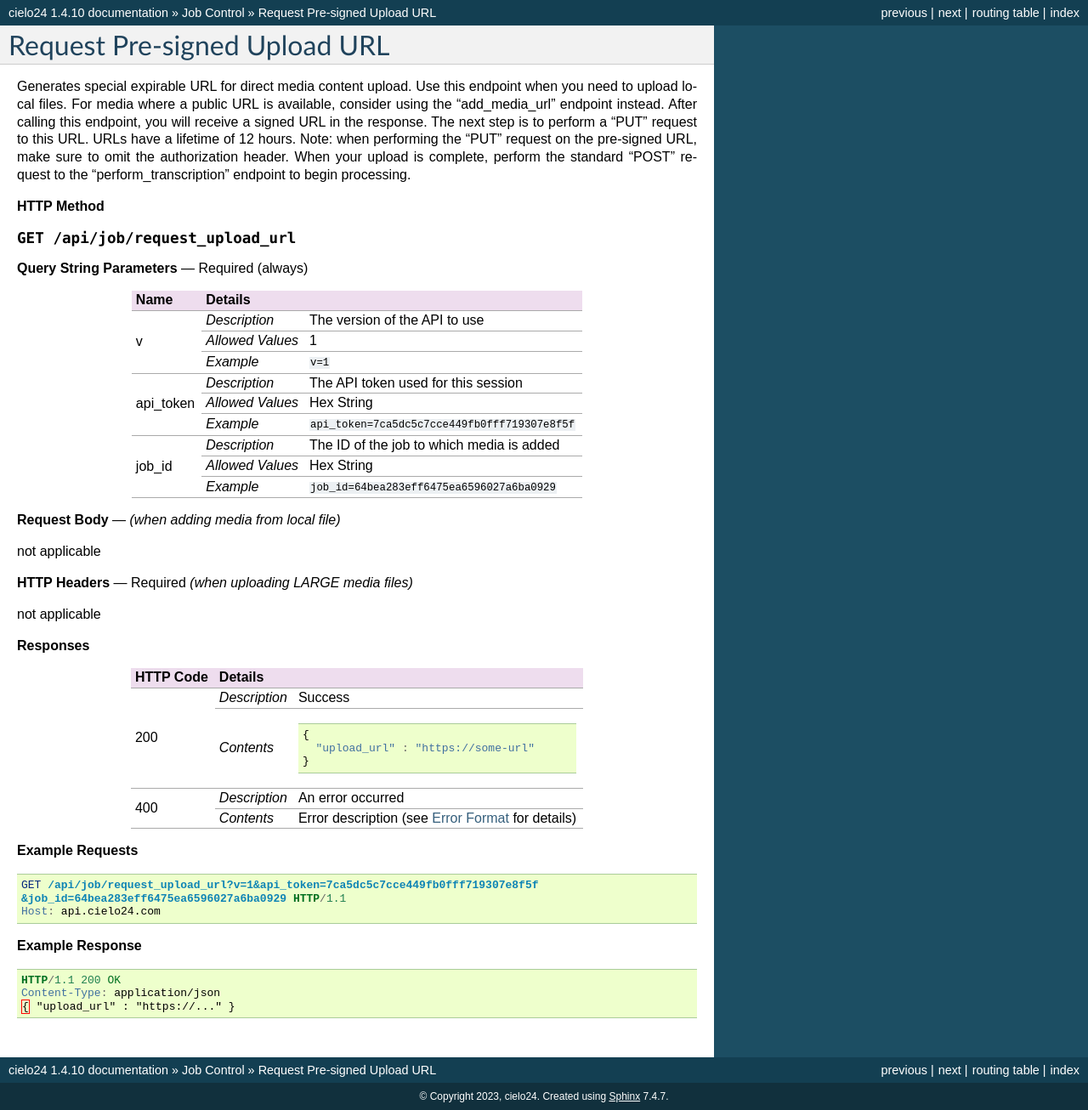
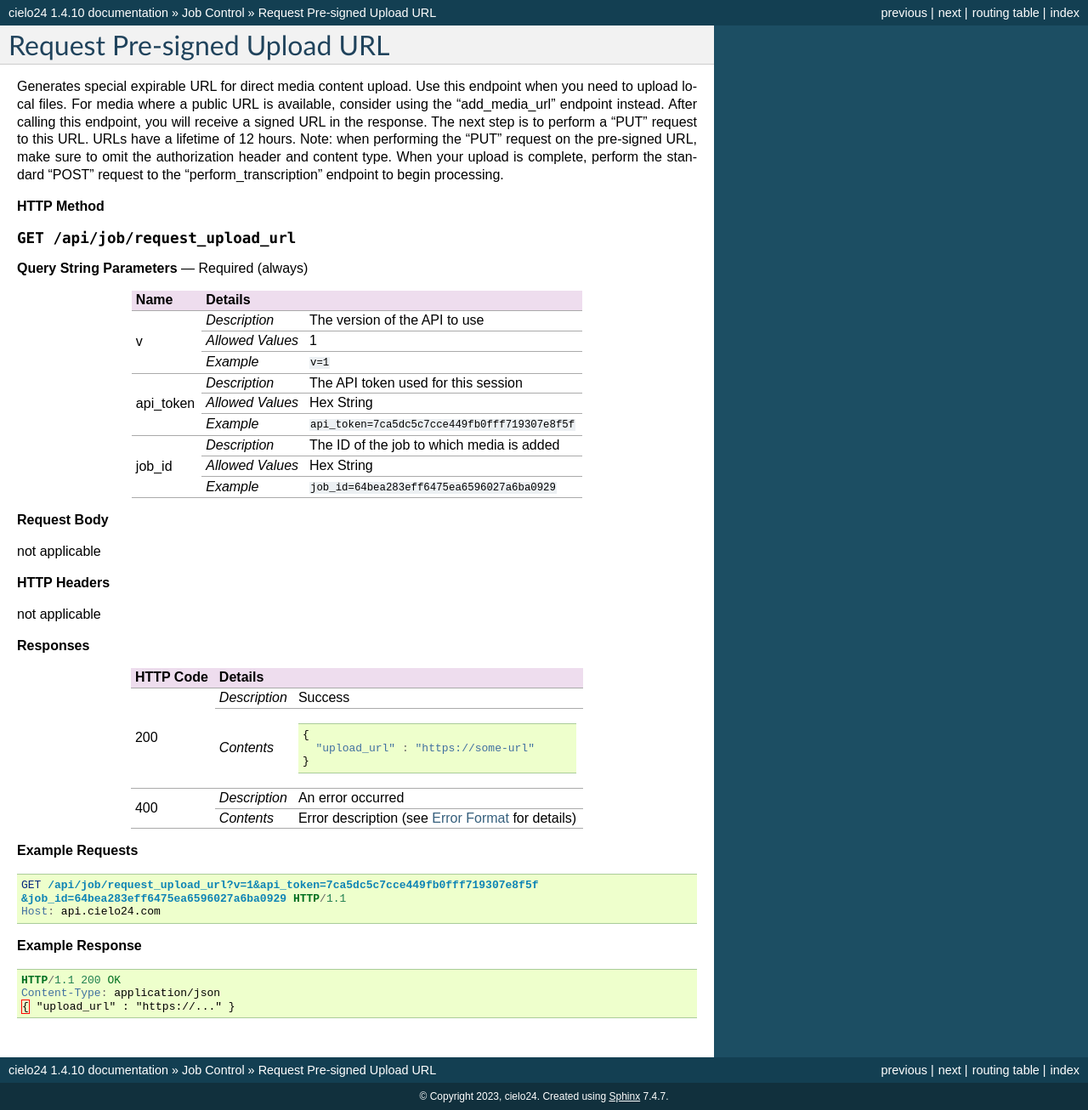
Before and after one commit to cielo24/Docs, a Sphinx documentation site: the page built from api/source/job_control/request_upload_url.rst, in a window 1280 px wide. Shown: the whole page at 85% size. Built offline with Sphinx 7.4.7, drawn with Linux system fonts in a browser that asks for light colours.

Commit message:
docs(DEV-1394): remove misleading notes and add tip about content type

```diff
--- a/api/source/job_control/request_upload_url.rst
+++ b/api/source/job_control/request_upload_url.rst
@@ -6,7 +6,7 @@ Use this endpoint when you need to upload local files.
 For media where a public URL is available, consider using the "add_media_url" endpoint instead.
 After calling this endpoint, you will receive a signed URL in the response. The next step is to perform a "PUT" request to this URL.
 URLs have a lifetime of 12 hours.  Note: when performing the "PUT" request on the pre-signed URL, make sure to omit the
-authorization header.  When your upload is complete, perform the standard "POST" request to the "perform_transcription" endpoint to begin processing.
+authorization header and content type.  When your upload is complete, perform the standard "POST" request to the "perform_transcription" endpoint to begin processing.
 
 **HTTP Method**
 
@@ -36,11 +36,11 @@ authorization header.  When your upload is complete, perform the standard "POST"
 |                  | `Example`        | ``job_id=64bea283eff6475ea6596027a6ba0929``               |
 +------------------+------------------+-----------------------------------------------------------+
 
-**Request Body** — `(when adding media from local file)`
+**Request Body**
 
 not applicable
 
-**HTTP Headers** — Required `(when uploading LARGE media files)`
+**HTTP Headers**
 
 not applicable
 
```
